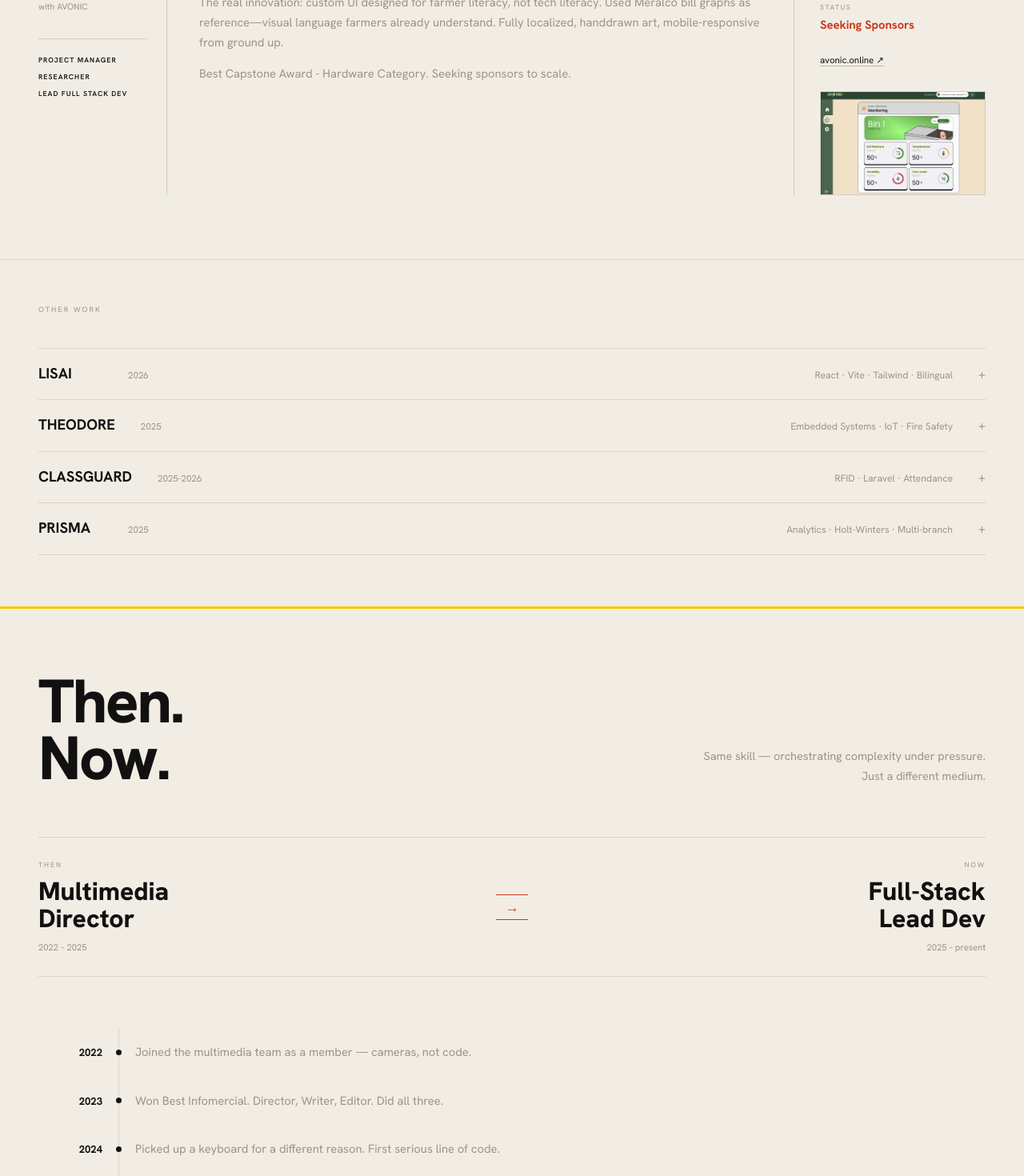
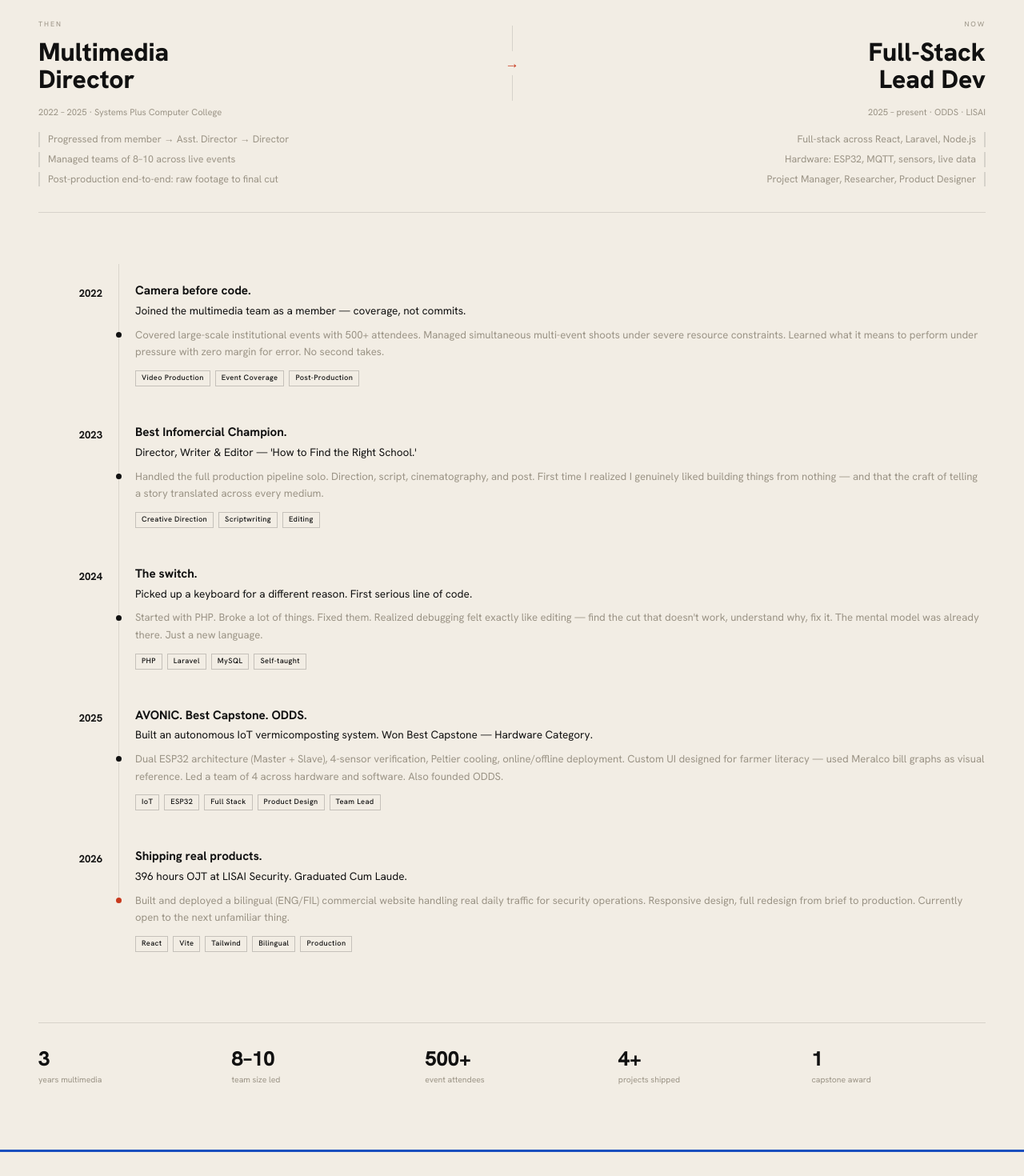
Before and after one commit to 3c0-exe/whois3c0, a Next.js app: page / in a window 1280 px wide. Shown: the part 1080-2550 px from the top of the page at 80% size. Built offline with nearby package versions, Linux system fonts and the light colour scheme.

Commit message:
Better Version of Journey

```diff
--- a/src/app/page.tsx
+++ b/src/app/page.tsx
@@ -1,8 +1,8 @@
 import Navbar from "@/components/layout/Navbar";
 import Footer from "@/components/layout/Footer";
 import Hero from "@/components/sections/Hero";
+import Journey from "@/components/sections/Journey";
 import Work from "@/components/sections/Work";
-import Journey from "@/components/sections/Journey";
 import About from "@/components/sections/About";
 import Contact from "@/components/sections/Contact";
 
@@ -11,8 +11,8 @@ export default function Home() {
     <main>
       <Navbar />
       <Hero />
+      <Journey />
       <Work />
-      <Journey />
       <About />
       <Contact />
       <Footer />
--- a/src/components/sections/Journey.tsx
+++ b/src/components/sections/Journey.tsx
@@ -4,11 +4,54 @@ import { motion, useInView } from "framer-motion";
 import { useRef, useState, useEffect } from "react";
 
 const timeline = [
-  { year: "2022", event: "Joined the multimedia team as a member — cameras, not code." },
-  { year: "2023", event: "Won Best Infomercial. Director, Writer, Editor. Did all three." },
-  { year: "2024", event: "Picked up a keyboard for a different reason. First serious line of code." },
-  { year: "2025", event: "AVONIC wins Best Capstone — Hardware Category. Founded ODDS." },
-  { year: "2026", event: "396 hours OJT at LISAI. Full-stack. Actually shipping." },
+  {
+    year: "2022",
+    title: "Camera before code.",
+    event: "Joined the multimedia team as a member — coverage, not commits.",
+    detail:
+      "Covered large-scale institutional events with 500+ attendees. Managed simultaneous multi-event shoots under severe resource constraints. Learned what it means to perform under pressure with zero margin for error. No second takes.",
+    tags: ["Video Production", "Event Coverage", "Post-Production"],
+  },
+  {
+    year: "2023",
+    title: "Best Infomercial Champion.",
+    event: "Director, Writer & Editor — 'How to Find the Right School.'",
+    detail:
+      "Handled the full production pipeline solo. Direction, script, cinematography, and post. First time I realized I genuinely liked building things from nothing — and that the craft of telling a story translated across every medium.",
+    tags: ["Creative Direction", "Scriptwriting", "Editing"],
+  },
+  {
+    year: "2024",
+    title: "The switch.",
+    event: "Picked up a keyboard for a different reason. First serious line of code.",
+    detail:
+      "Started with PHP. Broke a lot of things. Fixed them. Realized debugging felt exactly like editing — find the cut that doesn't work, understand why, fix it. The mental model was already there. Just a new language.",
+    tags: ["PHP", "Laravel", "MySQL", "Self-taught"],
+  },
+  {
+    year: "2025",
+    title: "AVONIC. Best Capstone. ODDS.",
+    event: "Built an autonomous IoT vermicomposting system. Won Best Capstone — Hardware Category.",
+    detail:
+      "Dual ESP32 architecture (Master + Slave), 4-sensor verification, Peltier cooling, online/offline deployment. Custom UI designed for farmer literacy — used Meralco bill graphs as visual reference. Led a team of 4 across hardware and software. Also founded ODDS.",
+    tags: ["IoT", "ESP32", "Full Stack", "Product Design", "Team Lead"],
+  },
+  {
+    year: "2026",
+    title: "Shipping real products.",
+    event: "396 hours OJT at LISAI Security. Graduated Cum Laude.",
+    detail:
+      "Built and deployed a bilingual (ENG/FIL) commercial website handling real daily traffic for security operations. Responsive design, full redesign from brief to production. Currently open to the next unfamiliar thing.",
+    tags: ["React", "Vite", "Tailwind", "Bilingual", "Production"],
+  },
+];
+
+const pivotStats = [
+  { value: "3", label: "years multimedia" },
+  { value: "8–10", label: "team size led" },
+  { value: "500+", label: "event attendees" },
+  { value: "4+", label: "projects shipped" },
+  { value: "1", label: "capstone award" },
 ];
 
 export default function Journey() {
@@ -78,45 +121,62 @@ export default function Journey() {
           style={{
             display: "grid",
             gridTemplateColumns: isMobile ? "1fr" : "1fr auto 1fr",
-            alignItems: "center",
+            alignItems: "start",
             borderTop: "1px solid rgba(17,17,17,0.12)",
             borderBottom: "1px solid rgba(17,17,17,0.12)",
-            padding: "28px 0",
+            padding: "32px 0",
             marginBottom: "64px",
-            gap: isMobile ? "20px" : "32px",
+            gap: isMobile ? "24px" : "40px",
           }}
         >
+          {/* THEN */}
           <div>
-            <p style={{ fontSize: "0.55rem", letterSpacing: "0.22em", textTransform: "uppercase", color: "#9B9486", marginBottom: "10px" }}>
+            <p style={{ fontSize: "0.55rem", letterSpacing: "0.22em", textTransform: "uppercase", color: "#9B9486", marginBottom: "12px" }}>
               Then
             </p>
-            <p style={{ fontWeight: 800, fontSize: "clamp(1.4rem, 2.5vw, 2rem)", color: "#111", lineHeight: 1.05 }}>
+            <p style={{ fontWeight: 800, fontSize: "clamp(1.4rem, 2.5vw, 2rem)", color: "#111", lineHeight: 1.05, marginBottom: "16px" }}>
               Multimedia<br />Director
             </p>
-            <p style={{ fontSize: "0.7rem", color: "#9B9486", marginTop: "10px" }}>2022 – 2025</p>
+            <p style={{ fontSize: "0.7rem", color: "#9B9486", marginBottom: "16px" }}>2022 – 2025 · Systems Plus Computer College</p>
+            <div style={{ display: "flex", flexDirection: "column", gap: "6px" }}>
+              {["Progressed from member → Asst. Director → Director", "Managed teams of 8–10 across live events", "Post-production end-to-end: raw footage to final cut"].map((pt) => (
+                <p key={pt} style={{ fontSize: "0.78rem", color: "#9B9486", lineHeight: 1.5, paddingLeft: "10px", borderLeft: "2px solid rgba(17,17,17,0.12)" }}>
+                  {pt}
+                </p>
+              ))}
+            </div>
           </div>
 
+          {/* Arrow */}
           {!isMobile && (
-            <div style={{ display: "flex", flexDirection: "column", alignItems: "center", gap: "6px" }}>
-              <div style={{ width: "40px", height: "1px", background: "#C8391D" }} />
+            <div style={{ display: "flex", flexDirection: "column", alignItems: "center", gap: "6px", paddingTop: "8px" }}>
+              <div style={{ width: "1px", height: "32px", background: "rgba(17,17,17,0.12)" }} />
               <span style={{ fontSize: "1.1rem", color: "#C8391D", lineHeight: 1 }}>→</span>
-              <div style={{ width: "40px", height: "1px", background: "#C8391D" }} />
+              <div style={{ width: "1px", height: "32px", background: "rgba(17,17,17,0.12)" }} />
             </div>
           )}
 
+          {/* NOW */}
           <div style={{ textAlign: isMobile ? "left" : "right" }}>
-            <p style={{ fontSize: "0.55rem", letterSpacing: "0.22em", textTransform: "uppercase", color: "#9B9486", marginBottom: "10px" }}>
+            <p style={{ fontSize: "0.55rem", letterSpacing: "0.22em", textTransform: "uppercase", color: "#9B9486", marginBottom: "12px" }}>
               Now
             </p>
-            <p style={{ fontWeight: 800, fontSize: "clamp(1.4rem, 2.5vw, 2rem)", color: "#111", lineHeight: 1.05 }}>
+            <p style={{ fontWeight: 800, fontSize: "clamp(1.4rem, 2.5vw, 2rem)", color: "#111", lineHeight: 1.05, marginBottom: "16px" }}>
               Full-Stack<br />Lead Dev
             </p>
-            <p style={{ fontSize: "0.7rem", color: "#9B9486", marginTop: "10px" }}>2025 – present</p>
+            <p style={{ fontSize: "0.7rem", color: "#9B9486", marginBottom: "16px" }}>2025 – present · ODDS · LISAI</p>
+            <div style={{ display: "flex", flexDirection: "column", gap: "6px" }}>
+              {["Full-stack across React, Laravel, Node.js", "Hardware: ESP32, MQTT, sensors, live data", "Project Manager, Researcher, Product Designer"].map((pt) => (
+                <p key={pt} style={{ fontSize: "0.78rem", color: "#9B9486", lineHeight: 1.5, paddingRight: isMobile ? "0" : "10px", borderRight: isMobile ? "none" : "2px solid rgba(17,17,17,0.12)", textAlign: isMobile ? "left" : "right" }}>
+                  {pt}
+                </p>
+              ))}
+            </div>
           </div>
         </motion.div>
 
         {/* Timeline */}
-        <div>
+        <div style={{ marginBottom: "64px" }}>
           {timeline.map((item, i) => (
             <motion.div
               key={item.year}
@@ -131,7 +191,7 @@ export default function Journey() {
               }}
             >
               {/* Year */}
-              <div style={{ paddingTop: "18px", paddingBottom: "18px", textAlign: "right" }}>
+              <div style={{ paddingTop: "24px", paddingBottom: "24px", textAlign: "right" }}>
                 <span style={{ fontWeight: 700, fontSize: "0.82rem", color: "#111" }}>
                   {item.year}
                 </span>
@@ -158,16 +218,64 @@ export default function Journey() {
                 />
               </div>
 
-              {/* Event */}
-              <div style={{ paddingTop: "18px", paddingBottom: "18px" }}>
-                <p style={{ fontSize: "0.92rem", color: "#9B9486", lineHeight: 1.65, margin: 0 }}>
+              {/* Content */}
+              <div style={{ paddingTop: "24px", paddingBottom: "24px" }}>
+                <p style={{ fontWeight: 700, fontSize: "0.95rem", color: "#111", marginBottom: "4px", lineHeight: 1.3 }}>
+                  {item.title}
+                </p>
+                <p style={{ fontSize: "0.85rem", color: "#111", lineHeight: 1.6, marginBottom: "8px" }}>
                   {item.event}
                 </p>
+                <p style={{ fontSize: "0.82rem", color: "#9B9486", lineHeight: 1.65, marginBottom: "12px" }}>
+                  {item.detail}
+                </p>
+                <div style={{ display: "flex", flexWrap: "wrap", gap: "6px" }}>
+                  {item.tags.map((tag) => (
+                    <span
+                      key={tag}
+                      style={{
+                        fontSize: "0.58rem",
+                        fontWeight: 500,
+                        color: "#111",
+                        border: "1px solid rgba(17,17,17,0.2)",
+                        padding: "2px 7px",
+                        letterSpacing: "0.04em",
+                      }}
+                    >
+                      {tag}
+                    </span>
+                  ))}
+                </div>
               </div>
             </motion.div>
           ))}
         </div>
 
+        {/* Stats strip */}
+        <motion.div
+          initial={{ opacity: 0, y: 8 }}
+          animate={inView ? { opacity: 1, y: 0 } : {}}
+          transition={{ duration: 0.5, delay: 0.7 }}
+          style={{
+            borderTop: "1px solid rgba(17,17,17,0.12)",
+            paddingTop: "32px",
+            display: "grid",
+            gridTemplateColumns: isMobile ? "repeat(3, 1fr)" : `repeat(${pivotStats.length}, 1fr)`,
+            gap: "24px",
+          }}
+        >
+          {pivotStats.map((stat) => (
+            <div key={stat.label}>
+              <p style={{ fontWeight: 800, fontSize: "clamp(1.4rem, 2vw, 2rem)", color: "#111", lineHeight: 1, marginBottom: "6px" }}>
+                {stat.value}
+              </p>
+              <p style={{ fontSize: "0.65rem", color: "#9B9486", lineHeight: 1.4 }}>
+                {stat.label}
+              </p>
+            </div>
+          ))}
+        </motion.div>
+
       </div>
     </section>
   );
```
